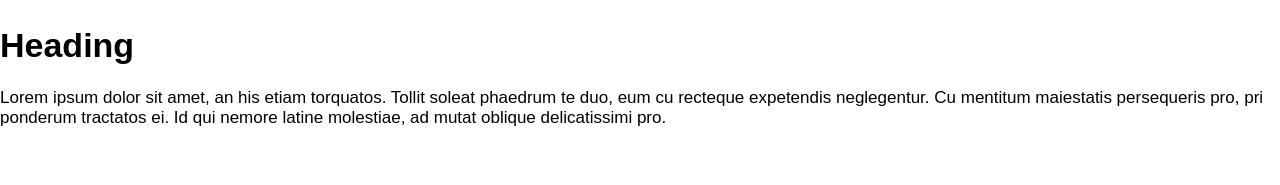
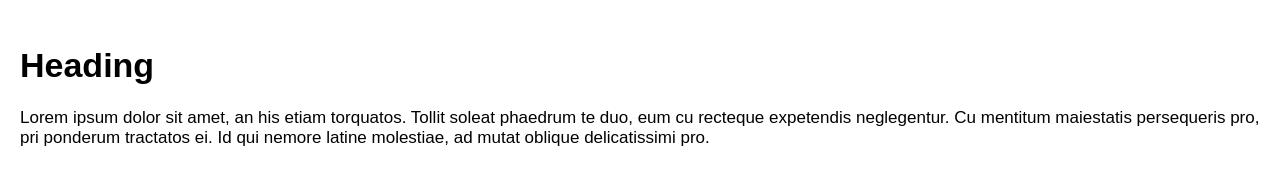
Before and after one commit to hanbanana/Fullscreen-Video-Website, a plain HTML site: page index.html in a window 1280 px wide. Shown: the part 690-875 px from the top of the page. Before the commit the page ends 835 px from the top, so only its background shows below. Drawn offline with Linux system fonts and the light colour scheme.

Commit message:
add file1

```diff
--- a/index.html
+++ b/index.html
@@ -80,6 +80,11 @@
       background-color: #4CAF50;
       color: white;
     }
+    /* Navigation Bar End */
+
+    .content1 {
+      padding: 20px;
+    }
 
   </style>
 </head>
@@ -107,10 +112,12 @@
     <button id="myBtn" onclick="myFunction()">Pause</button>
   </div>
 
-  <h1>Heading</h1>
-  <p>Lorem ipsum dolor sit amet, an his etiam torquatos. Tollit soleat phaedrum te duo, eum cu recteque expetendis
-    neglegentur. Cu mentitum maiestatis persequeris pro, pri ponderum tractatos ei. Id qui nemore latine molestiae, ad
-    mutat oblique delicatissimi pro.</p>
+  <div class="content1">
+    <h1>Heading</h1>
+    <p>Lorem ipsum dolor sit amet, an his etiam torquatos. Tollit soleat phaedrum te duo, eum cu recteque expetendis
+      neglegentur. Cu mentitum maiestatis persequeris pro, pri ponderum tractatos ei. Id qui nemore latine molestiae, ad
+      mutat oblique delicatissimi pro.</p>
+  </div>
 
 
   <script>
```
